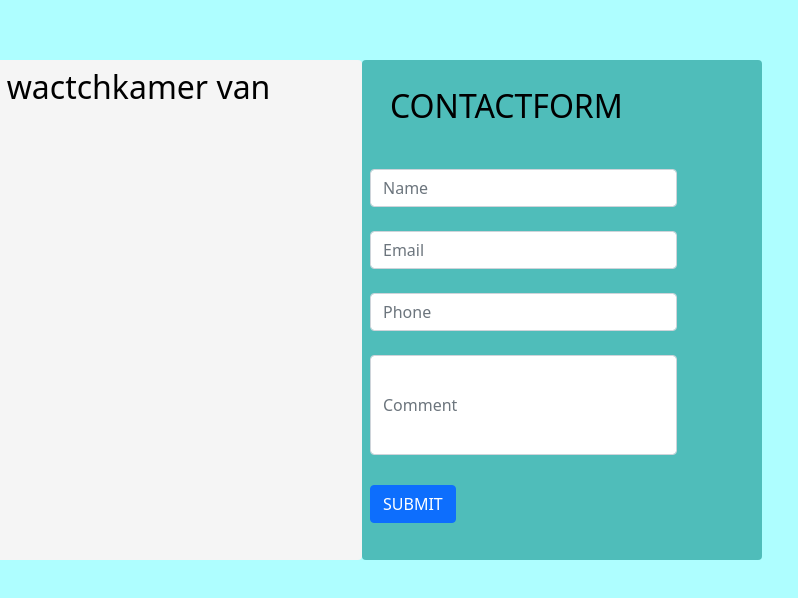
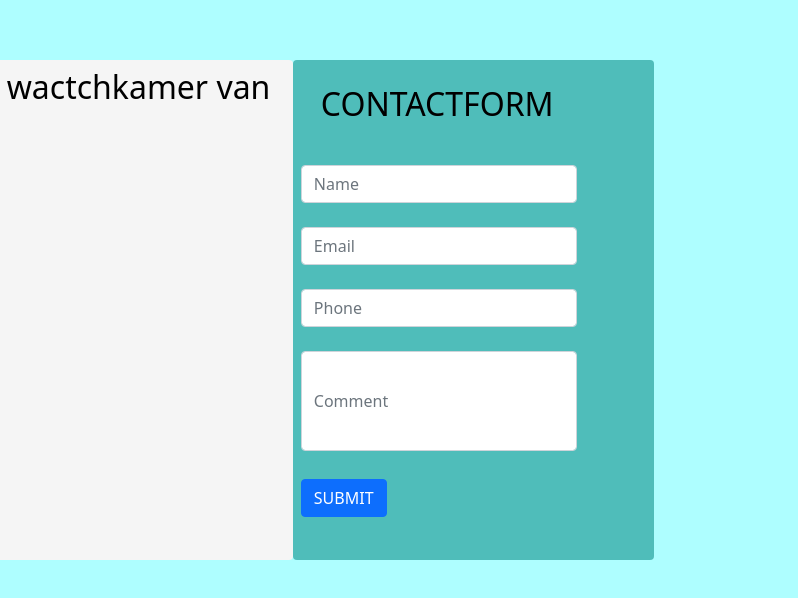
Before and after one commit to Hemasagar-21/Internship-python, a plain HTML site: page index.html in a window 1280 px wide. Shown: the part 212-810 px from the top of the page, 482-1280 px from the left. Drawn offline with nearby package versions, Linux system fonts and the light colour scheme.

Commit message:
Update styles.css

```diff
--- a/styles.css
+++ b/styles.css
@@ -9,7 +9,7 @@
 	margin: 10px 0 0 30px;
 }
 .d-flex{
-	margin: 20% 0 0 10%;
+	margin: 20% 10% 5% 10%;
 }
 .yash{
 	background-color: whitesmoke;
```
